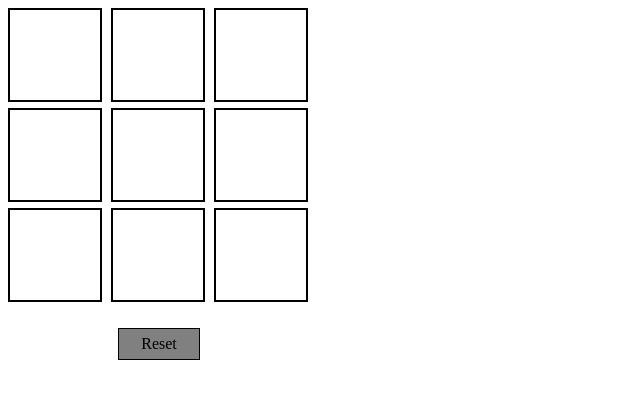
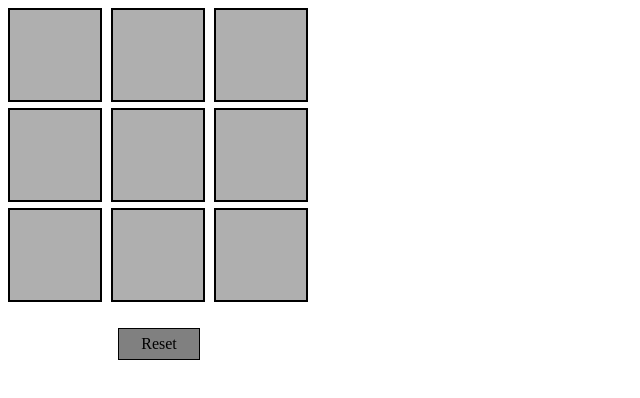
Before and after one commit to vermavivek951/tic_tac_toe, a plain HTML site: page index.html in a window 1280 px wide. Both pictures are taken after a click on the element "Reset". Shown: the whole page, without its empty margins (0-640 px from the left). Drawn offline with Linux system fonts and the light colour scheme.

Commit message:
improved functionality

```diff
--- a/script.js
+++ b/script.js
@@ -26,7 +26,11 @@ const Gameboard = (() => {
         }
     }
 
-    return {setSign,getSign ,reset};
+    const printGameBoard = () => {
+        return gameboard;
+    }
+
+    return {setSign,getSign ,reset, printGameBoard};
 
 })();
 
@@ -62,6 +66,7 @@ function updateBoardElement(index , sign) {
     for(let i=0;i<9;i++) {
         if(fieldArr[i].getAttribute("data-key") === `${index}`) {
             fieldArr[i].textContent = `${sign}`;
+            Gameboard.setSign(index , sign);
         }
     }
 }
@@ -77,5 +82,6 @@ const resetBtn = document.getElementById('ResetButton');
 resetBtn.addEventListener('click' , () => {
     for(let i=0;i<9;i++) {
             fieldArr[i].textContent = "";
+            Gameboard.setSign(i , "");
         }
 });
--- a/style.css
+++ b/style.css
@@ -1,11 +1,18 @@
 .field {
+
+    background-color: rgb(175, 175, 175);
     border: 2px solid black;
     width: 90px;
     height:90px;
     text-align: center;
 }
 
+.field:hover {
+    background-color: rgb(211, 211, 211);
+}
+
 .Board {
+
     display: flex;
     flex-direction: row;
     flex-wrap: wrap;
```
